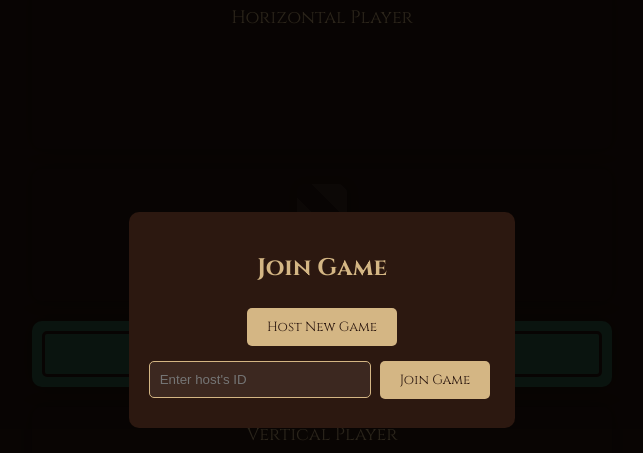
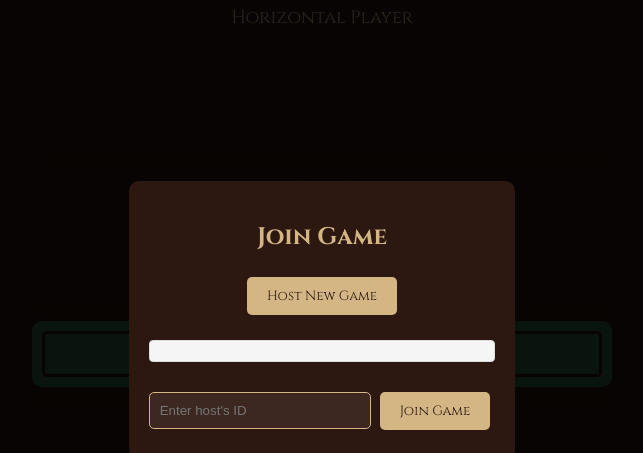
Before and after one commit to berrydan3000/oedipus-card-game, a website: page game v5.html in a window 1280 px wide. Shown: the part 80-533 px from the top of the page, without its empty margins (318-961 px from the left). Drawn offline with Linux system fonts and the light colour scheme.

Commit message:
Simple fix for game ID display

```diff
--- a/game v5.html
+++ b/game v5.html
@@ -250,12 +250,13 @@
         }
 
         #connectionId {
-            font-family: monospace;
+            margin: 20px 0;
             padding: 10px;
-            background: #3c2820;
-            border-radius: 5px;
-            margin: 10px 0;
-            word-break: break-all;
+            background: #f5f5f5;
+            border: 1px solid #ddd;
+            border-radius: 4px;
+            text-align: center;
+            font-size: 18px;
         }
 
         @media (max-width: 600px) {
@@ -298,7 +299,7 @@
             <h2>Join Game</h2>
             <div id="hostControls">
                 <button onclick="hostGame()">Host New Game</button>
-                <div id="connectionId" style="display: none;"></div>
+                <div id="connectionId"></div>
             </div>
             <div id="joinControls">
                 <input type="text" id="peerId" placeholder="Enter host's ID">
@@ -363,7 +364,7 @@
 
             peer.on('open', (id) => {
                 const connectionIdEl = document.getElementById('connectionId');
-                connectionIdEl.textContent = `Your game ID: ${id}`;
+                connectionIdEl.textContent = `Game ID: ${id}`;
                 connectionIdEl.style.display = 'block';
                 isHost = true;
                 playerType = 'horizontal';
```
